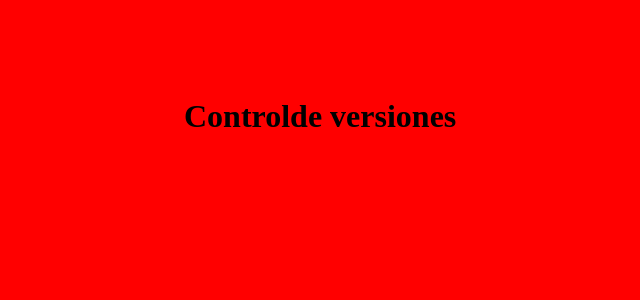
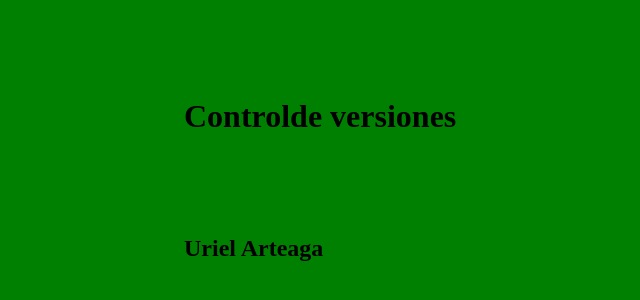
Before and after one commit to UrielArt880/TP_SO_I4_Equipo_103, a plain HTML site: page index.html in a window 1280 px wide. Shown: the part 102-402 px from the top of the page, without its empty margins (116-756 px from the left). Drawn offline with Linux system fonts and the light colour scheme.

Commit message:
beta añadiendo fondo verde y cambios de dentro del archivo html

```diff
--- a/estilo.css
+++ b/estilo.css
@@ -2,5 +2,7 @@
   margin:100px;
 }
 body {
-  background:red;
+
+  background:green;
+
 }
--- a/index.html
+++ b/index.html
@@ -3,10 +3,11 @@
       <head>
             <meta charset="utf-8">
             <title> UTN FRA</title>
-            <link rel="icon" type="image/x-icon" href="favicon.ico">
+            <link rel="icon" href="favicon.ico">
             <link rel="stylesheet" type="text/css" href="estilo.css">
       </head>
 <body>
   <h1>Controlde versiones</h1>
+  <h2>Uriel Arteaga</h2>
 </body>
 </html>
```
Also changed, not shown: favicon.ico.
